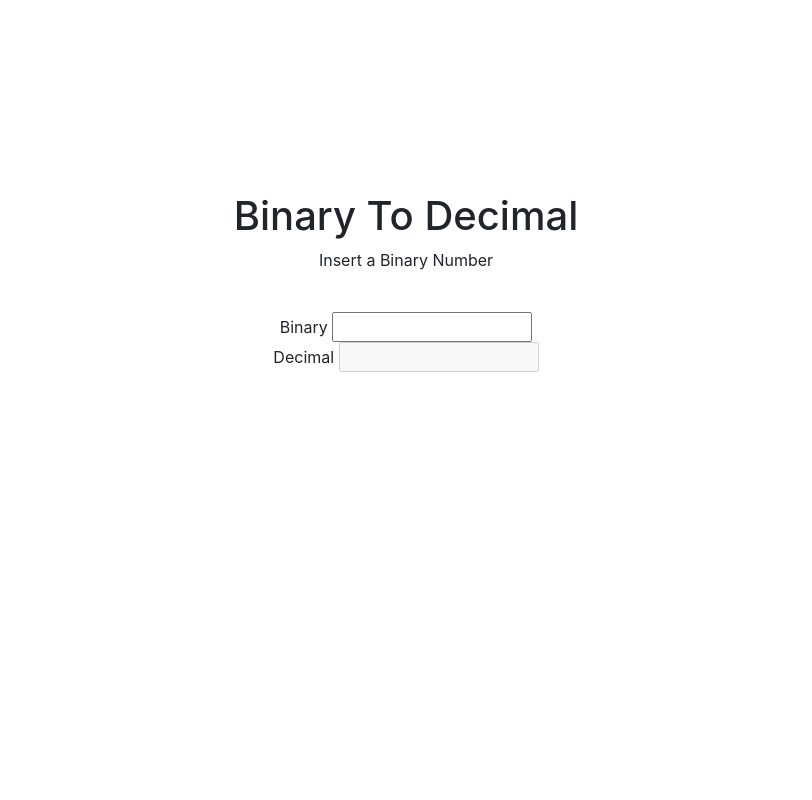
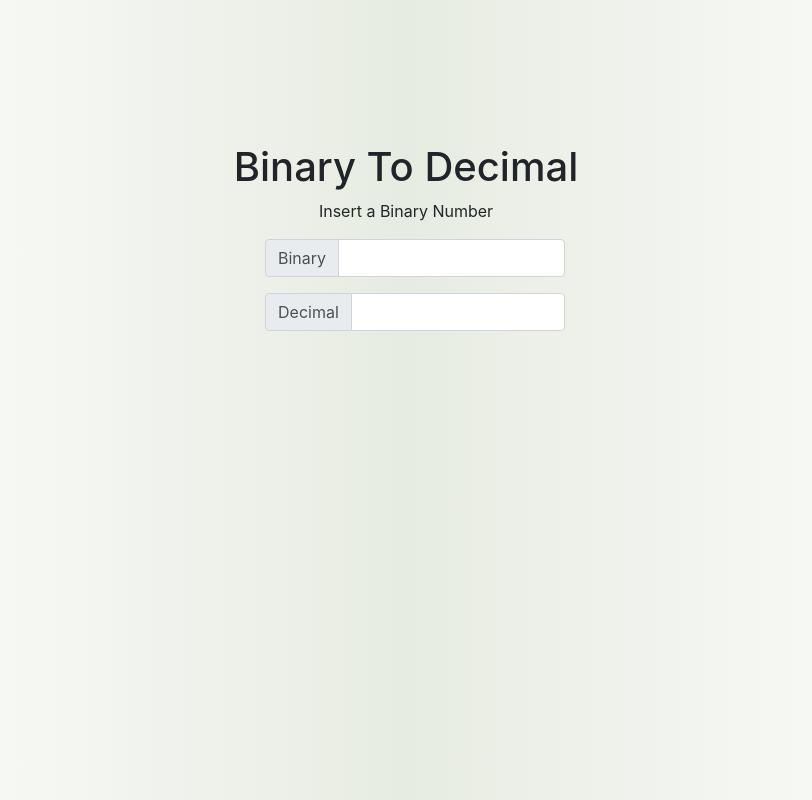
Before and after one commit to Innoue/Binary-to-Decimal, a plain HTML site: page index.html in a window 1280 px wide. Shown: the whole page, without its empty margins (234-1046 px from the left). Drawn offline with nearby package versions, Linux system fonts and the light colour scheme.

Commit message:
Css Style

```diff
--- a/css/css.css
+++ b/css/css.css
@@ -1,11 +1,31 @@
+body {
+    background: rgb(2, 0, 36);
+    background: linear-gradient(90deg, rgba(2, 0, 36, 1) 0%, rgba(255, 255, 255, 1) 0%, rgba(231, 236, 226, 1) 50%, rgba(255, 255, 255, 1) 100%);
+}
+
 .center {
     text-align: center;
 }
 
-#form {
-    padding-top: 15%;
+.center-margin {
+    margin: 0 20%;
 }
 
-input {
-    width: 200px;
+#form {
+    padding-top: 0;
 }
+
+.inputs {
+    width: 300px!important;
+}
+
+#container-bin {
+    margin: 10% auto;
+    width: 500px;
+    padding: 15px;
+    border-radius: 25px;
+}
+
+input[type="text"]:disabled {
+    background: #ffffff;
+}
--- a/index.html
+++ b/index.html
@@ -17,20 +17,25 @@
 <body>
     <script src="js/scripts.js"></script>
     <div class="center" id="form">
-        <div class="center">
-            <h1> Binary To Decimal </h1>
-            <p>
-                Insert a Binary Number
-            </p>
-            <br>
+        <div class="center" id="container-bin">
             <div>
-                <span>Binary</span>
-                <input class="binary" id="bin" type="number" maxlength="8" min="0" max="1">
-                <br>
-                <span>Decimal</span>
-                <input id="dec" disabled>
+                <h1> Binary To Decimal </h1>
+                <p>Insert a Binary Number</p>
+            </div>
+            <div class="input-group mb-3 inputs center-margin">
+                <div class="input-group-prepend">
+                    <span class="input-group-text" id="inputGroup-sizing-binary">Binary</span>
+                </div>
+                <input id="bin" type="text" class="form-control" aria-label="Default" aria-describedby="inputGroup-sizing-default">
+            </div>
+            <div class="input-group mb-3 inputs center-margin">
+                <div class="input-group-prepend">
+                    <span class="input-group-text" id="inputGroup-sizing-decimal">Decimal</span>
+                </div>
+                <input type="text" id="dec" class="form-control" aria-label="Default" disabled aria-describedby="inputGroup-sizing-default">
             </div>
             <p id="texto"></p>
+
 
         </div>
     </div>
@@ -39,4 +44,4 @@
 </body>
 
 
-</html
+</html>
--- a/js/scripts.js
+++ b/js/scripts.js
@@ -15,7 +15,7 @@ $(document).ready(function() {
 
     })
 
-    $('.binary').mask('00000000', options);
+    $('#bin').mask('00000000', options);
     $('#bin').keypress(function() {
 
 
```
